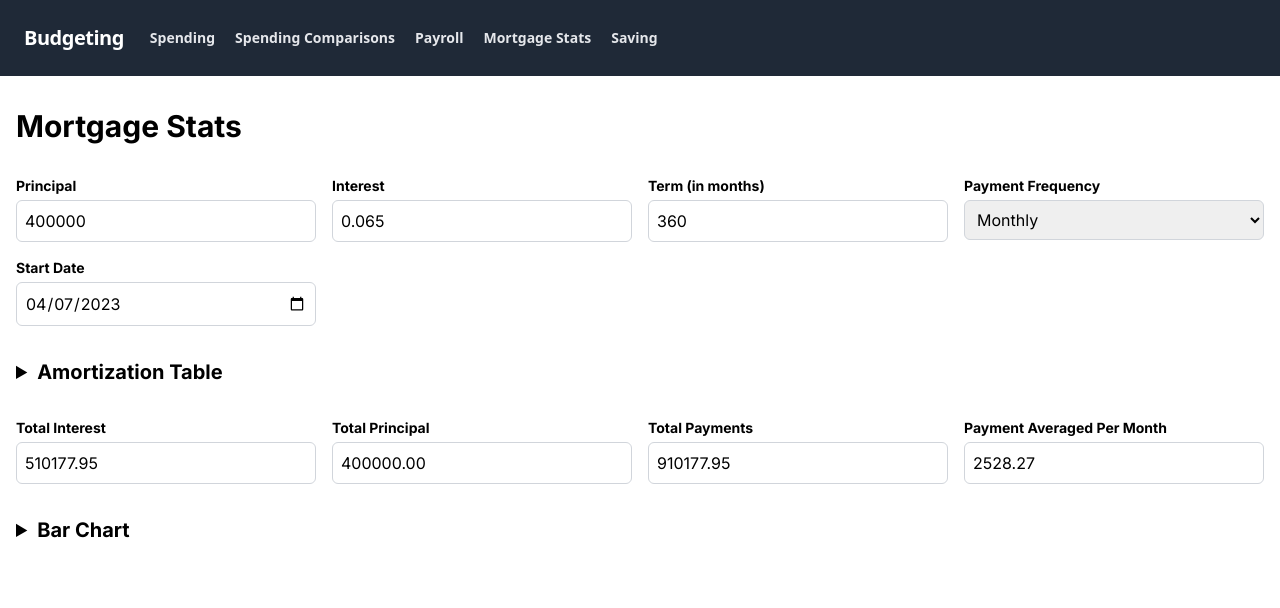
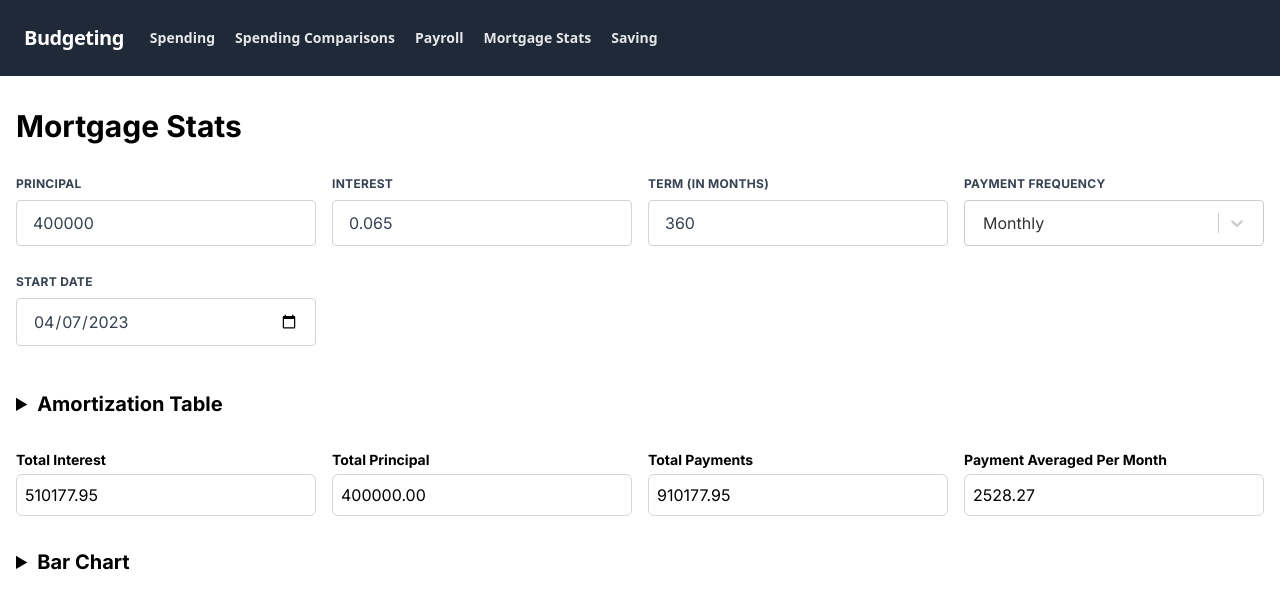
Before and after one commit to singularitypress/money-api, a Next.js app: page /mortgage-stats in a window 1280 px wide. Shown: the top 608 px of the page. Built offline with nearby package versions, Linux system fonts and the light colour scheme.

Commit message:
create select component, update mortgage form

```diff
--- a/components/form/index.ts
+++ b/components/form/index.ts
@@ -1,2 +1,3 @@
 export * from "./segmented-control";
 export * from "./input";
+export * from "./select";
--- a/components/form/input.tsx
+++ b/components/form/input.tsx
@@ -30,7 +30,7 @@ export const Input = ({
         {label}
       </label>
       <input
-        className="appearance-none block w-full bg-gray-200 text-gray-700 border border-gray-200 rounded py-3 px-4 mb-3 leading-tight focus:outline-none focus:bg-white"
+        className="appearance-none block w-full text-gray-700 border border-gray-300 rounded py-3 px-4 mb-3 leading-tight focus:outline-none focus:bg-white"
         id={name}
         type={type}
         placeholder={placeholder || label}
--- /dev/null
+++ b/components/form/select.tsx
@@ -0,0 +1,49 @@
+import React, { ChangeEvent } from "react";
+import ReactSelect, {
+  ActionMeta,
+  MultiValue,
+  PropsValue,
+  SingleValue,
+} from "react-select";
+import { StateManagerProps } from "react-select/dist/declarations/src/useStateManager";
+
+interface Props extends StateManagerProps {
+  label: string;
+  description?: string;
+}
+
+export const Select = ({
+  label,
+  description,
+  placeholder,
+  name,
+  options,
+  onChange,
+  isMulti,
+  value,
+}: Props) => {
+  return (
+    <div className="w-full">
+      <label
+        className="block uppercase tracking-wide text-gray-700 text-xs font-bold mb-2"
+        htmlFor={name}
+      >
+        {label}
+      </label>
+      <ReactSelect
+        value={value}
+        isMulti={isMulti}
+        classNames={{
+          control: () =>
+            "appearance-none block w-full text-gray-700 border border-gray-300 rounded py-1 px-2 mb-3",
+        }}
+        onChange={onChange}
+        placeholder={placeholder || label}
+        options={options}
+      />
+      {description && (
+        <p className="text-gray-600 text-xs italic">{description}</p>
+      )}
+    </div>
+  );
+};
--- a/pages/mortgage-stats.tsx
+++ b/pages/mortgage-stats.tsx
@@ -4,11 +4,30 @@ import { calculateAmortizationTable } from "@utils";
 import Head from "next/head";
 import { useEffect, useState } from "react";
 import { ResponsiveBar } from "@nivo/bar";
+import { Input, Select } from "@components/form";
 
-export default function MortgageStats({}) {
+interface ObjectMap {
+  [key: string]: string;
+}
+
+const options: ObjectMap = {
+  "12": "Monthly",
+  "26": "Bi-Weekly",
+  "52": "Weekly",
+};
+
+const currencyConfig = {
+  style: "currency",
+  currency: "CAD",
+};
+
+const locale = "en-CA";
+
+const currencyFormatter = new Intl.NumberFormat(locale, currencyConfig);
+
+export default function MortgageStats() {
   const inputClasses = "border border-gray-300 p-2 rounded-md";
   const labelClasses = "text-sm font-bold mb-1";
-  const selectClasses = "border border-gray-300 p-2 rounded-md";
   const formClasses =
     "grid grid-cols-2 gap-4 md:grid-cols-3 lg:grid-cols-4 mb-8";
 
@@ -24,8 +43,8 @@ export default function MortgageStats({}) {
       interest,
       term,
       paymentFrequency,
-      startDate
-    )
+      startDate,
+    ),
   );
 
   useEffect(() => {
@@ -35,8 +54,8 @@ export default function MortgageStats({}) {
         interest,
         term,
         paymentFrequency,
-        startDate
-      )
+        startDate,
+      ),
     );
   }, [principal, interest, term, paymentFrequency, startDate]);
 
@@ -48,78 +67,55 @@ export default function MortgageStats({}) {
       <Container>
         <h1 className="text-3xl font-bold my-8">Mortgage Stats</h1>
         <form className={formClasses}>
-          <div className="flex flex-col">
-            <label className={labelClasses} htmlFor="principal">
-              Principal
-            </label>
-            <input
-              className={inputClasses}
+          <Input
+            label="Principal"
             type="number"
             name="principal"
-              id="principal"
             placeholder="100000"
             step={0.01}
             value={principal}
             onChange={(e) => setPrincipal(parseFloat(e.target.value))}
           />
-          </div>
-          <div className="flex flex-col">
-            <label className={labelClasses} htmlFor="interest">
-              Interest
-            </label>
-            <input
-              className={inputClasses}
+          <Input
+            label="Interest"
             type="number"
             name="interest"
-              id="interest"
             placeholder="0.05"
             value={interest}
             onChange={(e) => setInterest(parseFloat(e.target.value))}
           />
-          </div>
-          <div className="flex flex-col">
-            <label className={labelClasses} htmlFor="term">
-              Term (in months)
-            </label>
-            <input
-              className={inputClasses}
+          <Input
+            label="Term (in months)"
             type="number"
             name="term"
-              id="term"
             placeholder="360"
             value={term}
             onChange={(e) => setTerm(parseFloat(e.target.value))}
           />
-          </div>
-          <div className="flex flex-col">
-            <label className={labelClasses} htmlFor="payment-frequency">
-              Payment Frequency
-            </label>
-            <select
-              className={selectClasses}
+          <Select
+            label="Payment Frequency"
             name="payment-frequency"
-              id="payment-frequency"
-              value={paymentFrequency}
-              onChange={(e) => setPaymentFrequency(parseFloat(e.target.value))}
-            >
-              <option value={12}>Monthly</option>
-              <option value={26}>Bi-Weekly</option>
-              <option value={52}>Weekly</option>
-            </select>
-          </div>
-          <div className="flex flex-col">
-            <label className={labelClasses} htmlFor="start-date">
-              Start Date
-            </label>
-            <input
-              className={inputClasses}
+            value={{
+              value: `${paymentFrequency}`,
+              label: options[paymentFrequency],
+            }}
+            options={Object.keys(options).map((key) => ({
+              value: key,
+              label: options[key as keyof ObjectMap],
+            }))}
+            onChange={(e) => {
+              setPaymentFrequency(
+                parseFloat((e as { label: string; value: string }).value),
+              );
+            }}
+          />
+          <Input
+            label="Start Date"
             type="date"
             name="start-date"
-              id="start-date"
             value={startDate.toISOString().split("T")[0]}
             onChange={(e) => setStartDate(new Date(e.target.value))}
           />
-          </div>
         </form>
         <details className="mb-8">
           <summary className="text-xl font-bold cursor-pointer">
@@ -147,14 +143,18 @@ export default function MortgageStats({}) {
                       day: "numeric",
                     })}
                   </td>
-                  <td className="border px-4 py-2">{row.payment.toFixed(2)}</td>
                   <td className="border px-4 py-2">
-                    {row.principal.toFixed(2)}
+                    {currencyFormatter.format(row.payment)}
                   </td>
                   <td className="border px-4 py-2">
-                    {row.interest.toFixed(2)}
+                    {currencyFormatter.format(row.principal)}
                   </td>
-                  <td className="border px-4 py-2">{row.balance.toFixed(2)}</td>
+                  <td className="border px-4 py-2">
+                    {currencyFormatter.format(row.interest)}
+                  </td>
+                  <td className="border px-4 py-2">
+                    {currencyFormatter.format(row.balance)}
+                  </td>
                 </tr>
               ))}
             </tbody>
```
Lines whose indentation alone changed are shown as unchanged.
